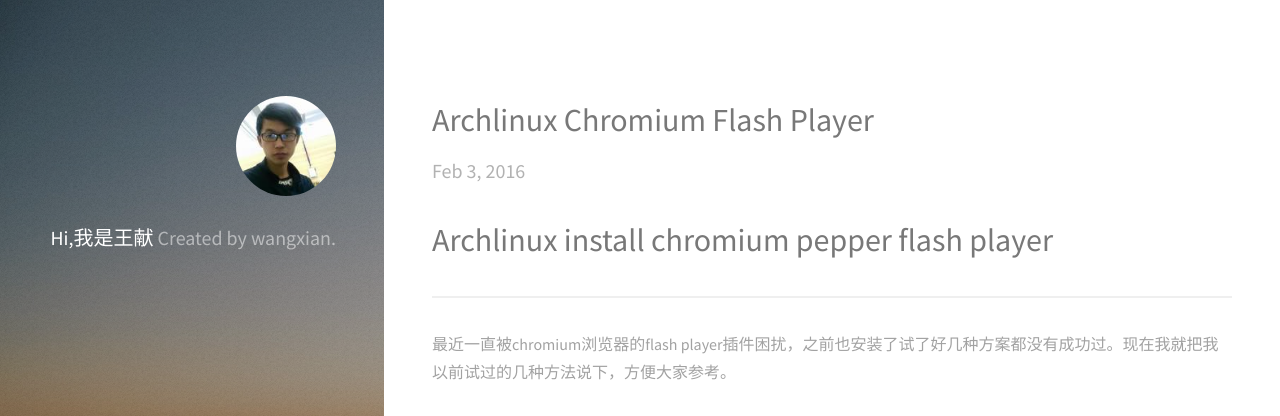
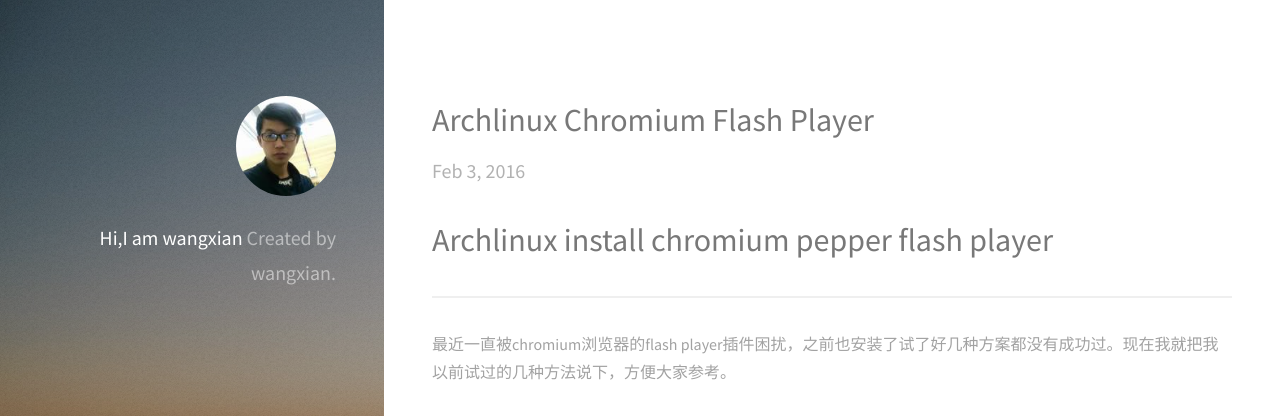
Before and after one commit to larriti/wangxian0718.github.io, a Jekyll site: the page built from index.html, in a window 1280 px wide. Shown: the top 416 px of the page. Built offline with Jekyll 4.4.1, drawn with Linux system fonts in a browser that asks for light colours.

Commit message:
hi wangxian

```diff
--- a/_layouts/default.html
+++ b/_layouts/default.html
@@ -22,7 +22,7 @@
 
       <header id="header">
           <a href="#" class="image avatar"><img src="/images/wangxian.jpg" alt="" /></a>
-          <h1><strong>Hi,我是王献</strong><br />
+          <h1><strong>Hi,I am wangxian</strong><br />
           Created by wangxian.</h1>
       </header>
 
```
